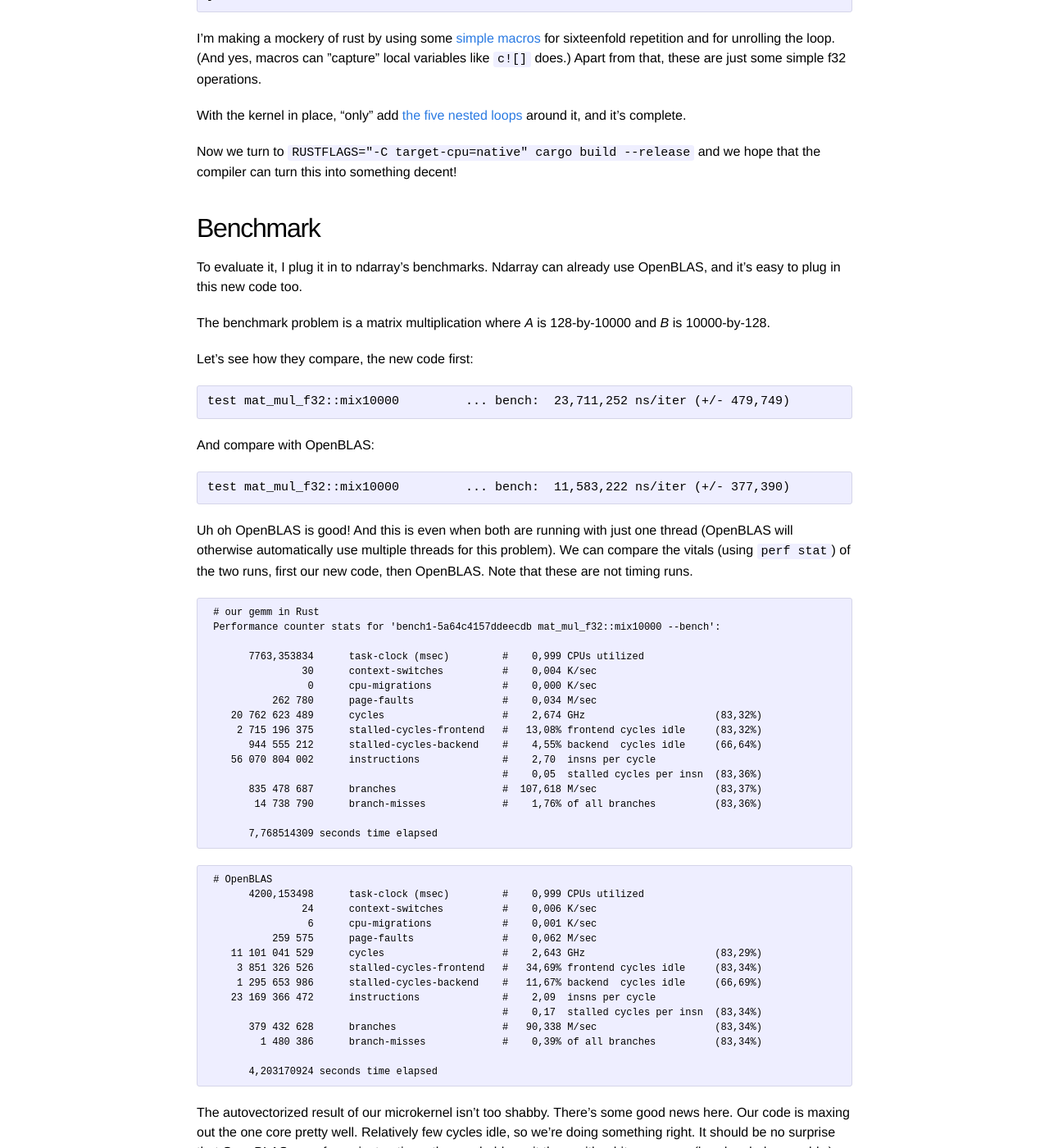
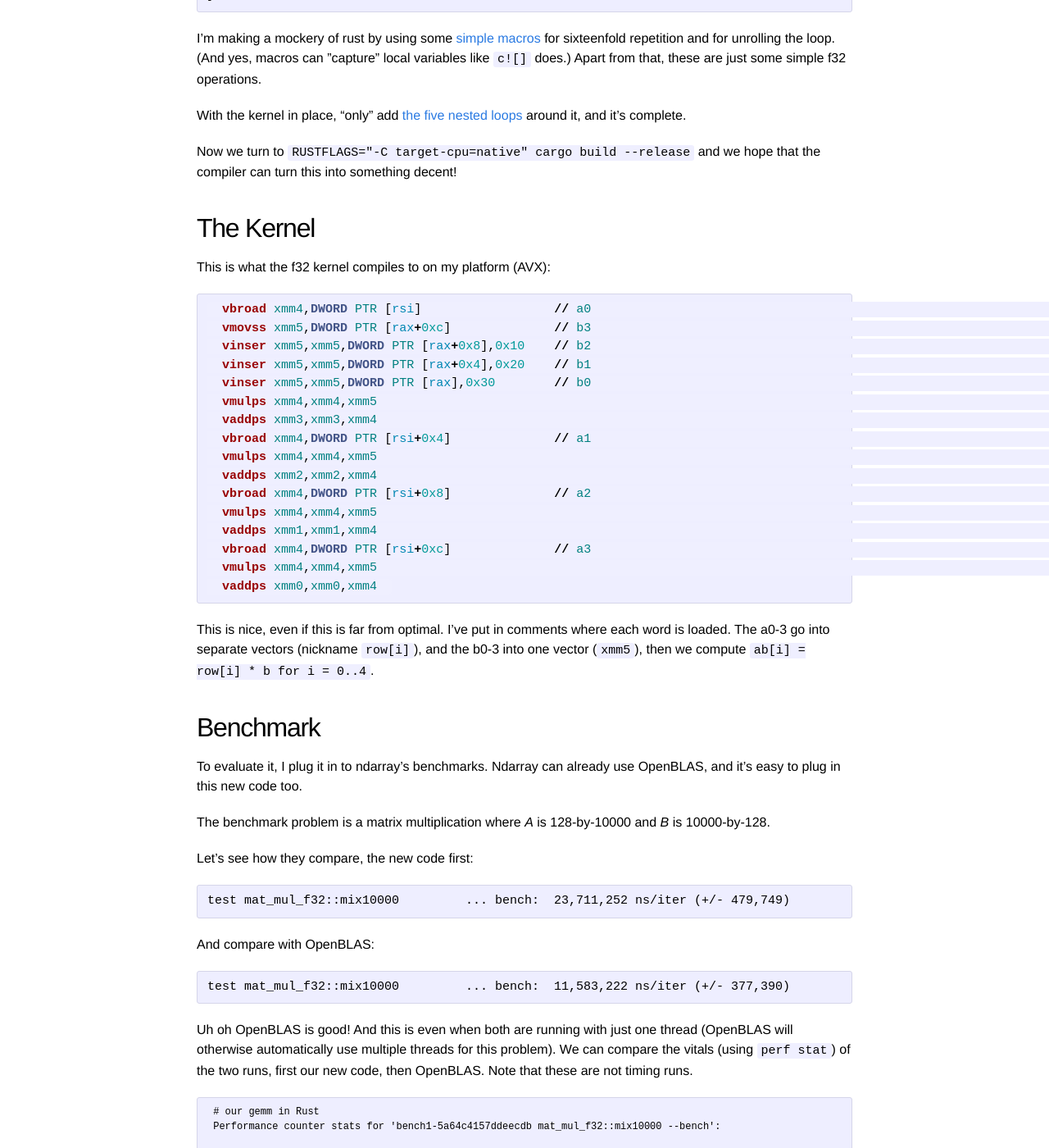
Before and after one commit to bluss/bluss.github.io, a Jekyll site: the page built from _posts/2016-03-28-a-gemmed-rabbit-hole.markdown, in a window 1280 px wide and 1400 px high, scrolled down 2167 px. Shown: the whole window at 82% size. Built offline with Jekyll 4.4.1, drawn with Linux system fonts in a browser that asks for light colours.

Commit message:
Add kernel asm

```diff
--- a/_posts/2016-03-28-a-gemmed-rabbit-hole.markdown
+++ b/_posts/2016-03-28-a-gemmed-rabbit-hole.markdown
@@ -132,6 +132,33 @@ we hope that the compiler can turn this into something decent!
 
 [mc]: https://play.rust-lang.org/?gist=8ab944302b630a2df4f3&version=stable
 
+## The Kernel
+
+This is what the f32 kernel compiles to on my platform (AVX):
+
+{% highlight nasm %}
+  vbroad xmm4,DWORD PTR [rsi]                  // a0                                                                                                                 ▒
+  vmovss xmm5,DWORD PTR [rax+0xc]              // b3                                                                                                                 ▒
+  vinser xmm5,xmm5,DWORD PTR [rax+0x8],0x10    // b2                                                                                                                 ▒
+  vinser xmm5,xmm5,DWORD PTR [rax+0x4],0x20    // b1                                                                                                                 ▒
+  vinser xmm5,xmm5,DWORD PTR [rax],0x30        // b0                                                                                                                 ▒
+  vmulps xmm4,xmm4,xmm5                                                                                                                                              ▒
+  vaddps xmm3,xmm3,xmm4                                                                                                                                              ▒
+  vbroad xmm4,DWORD PTR [rsi+0x4]              // a1                                                                                                                 ▒
+  vmulps xmm4,xmm4,xmm5                                                                                                                                              ▒
+  vaddps xmm2,xmm2,xmm4                                                                                                                                              ▒
+  vbroad xmm4,DWORD PTR [rsi+0x8]              // a2                                                                                                                 ▒
+  vmulps xmm4,xmm4,xmm5                                                                                                                                              ▒
+  vaddps xmm1,xmm1,xmm4                                                                                                                                              ▒
+  vbroad xmm4,DWORD PTR [rsi+0xc]              // a3                                                                                                                 ▒
+  vmulps xmm4,xmm4,xmm5                                                                                                                                              ▒
+  vaddps xmm0,xmm0,xmm4
+{% endhighlight %}
+
+This is nice, even if this is far from optimal.
+I've put in comments where each word is loaded. The a0-3 go into
+separate vectors (nickname `row[i]`), and the b0-3 into one vector (`xmm5`),
+then we compute `ab[i] = row[i] * b for i = 0..4`.
 
 ## Benchmark
 
```
